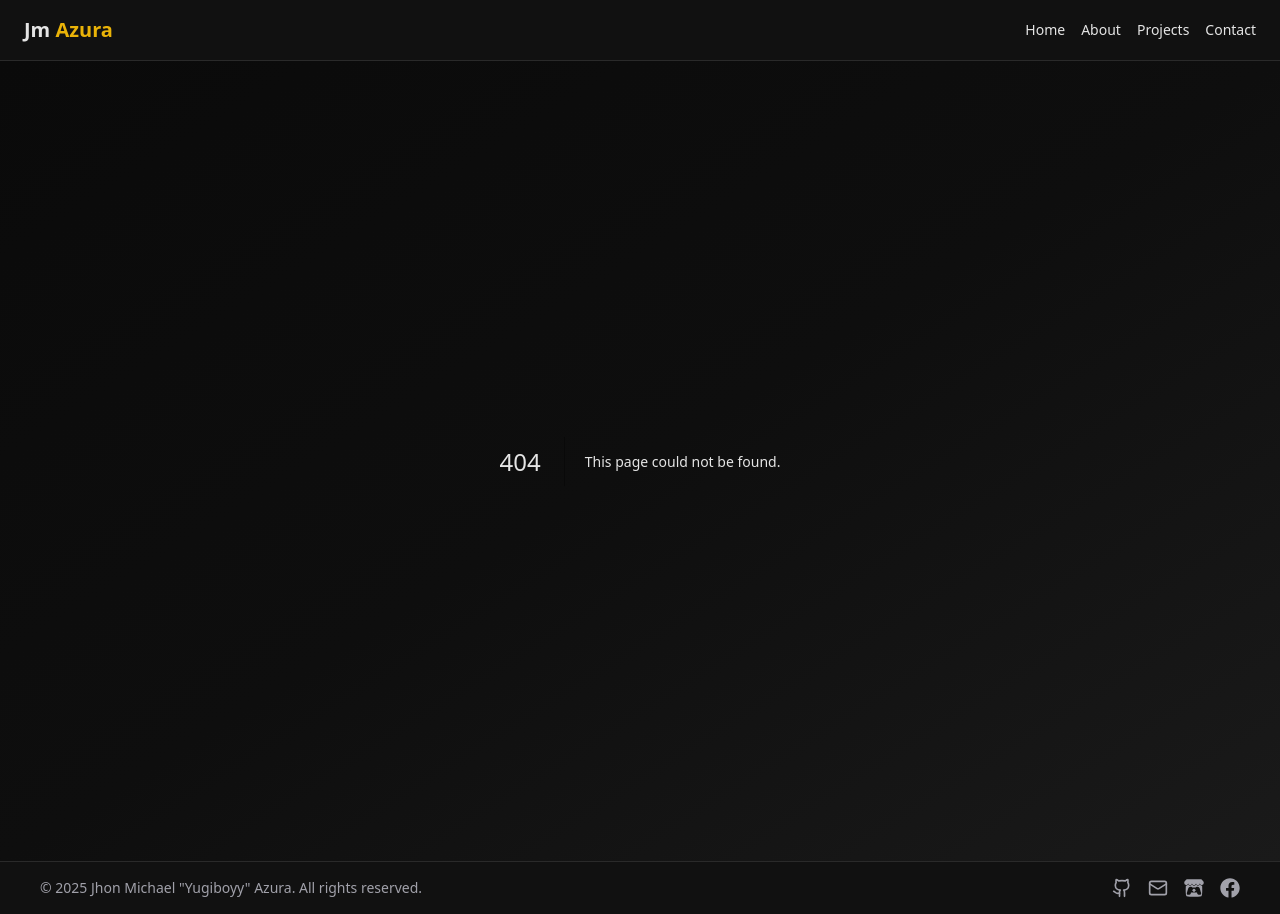
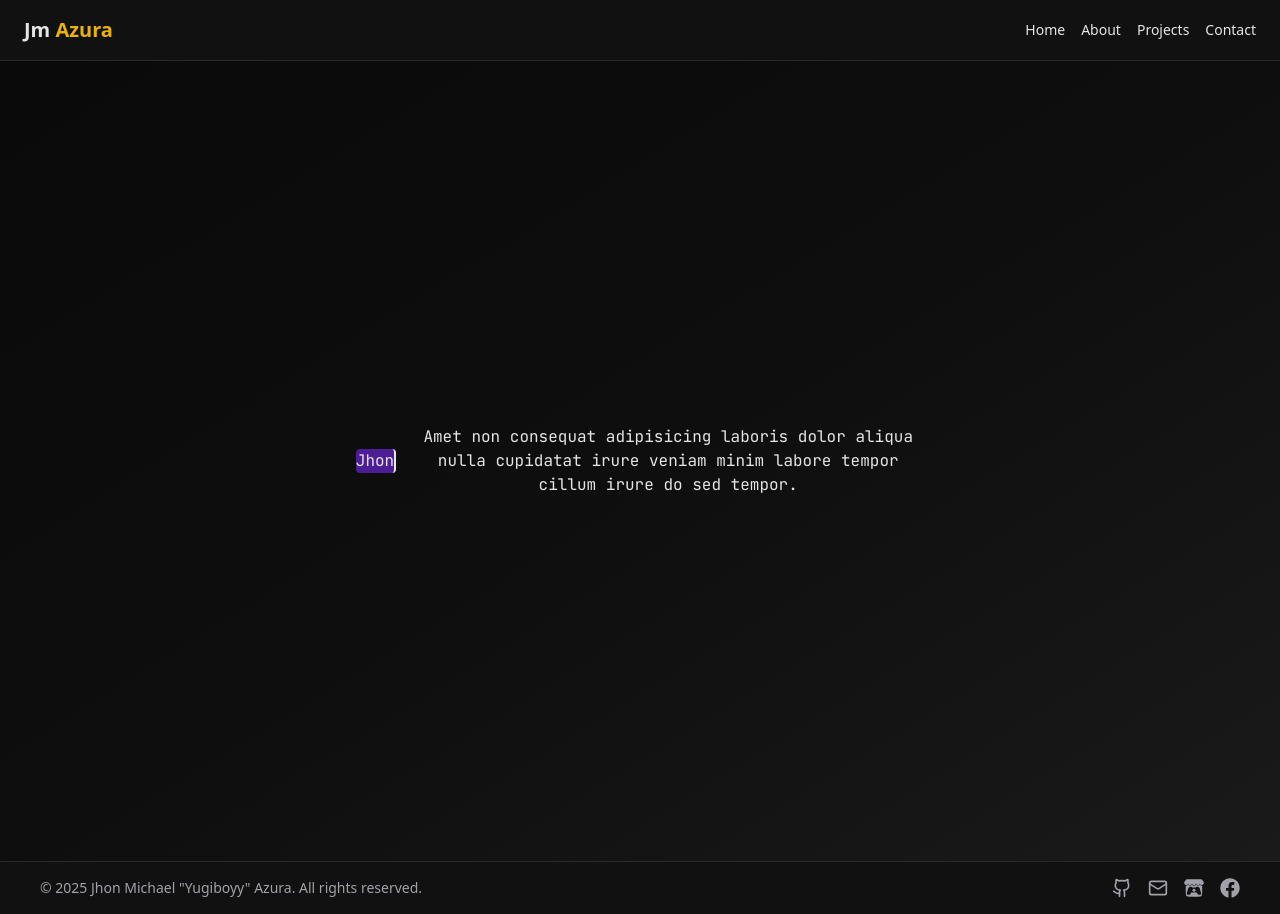
Before and after one commit to Jmazura/E-Portfolio, a Next.js app: page /about in a window 1280 px wide. Before the commit this address had no page. Built offline with nearby package versions, Linux system fonts and the light colour scheme.

Commit message:
About Page Created

```diff
--- /dev/null
+++ b/src/app/about/page.tsx
@@ -0,0 +1,26 @@
+
+import Image from 'next/image'
+
+export default function About() {
+
+	return (
+
+		<main className="h-screen flex text-center items-center justify-center gap-4">
+
+			<div className="rounded border-r-2 bg-azura-accent">
+				<h1>
+					Jhon
+				</h1>
+			</div>
+
+
+			<div className="w-2/5">
+				<p>
+				Amet non consequat adipisicing laboris dolor aliqua nulla cupidatat irure veniam minim labore tempor cillum irure do sed tempor.
+				</p>
+
+			</div>
+
+		</main>
+		)
+}
```
